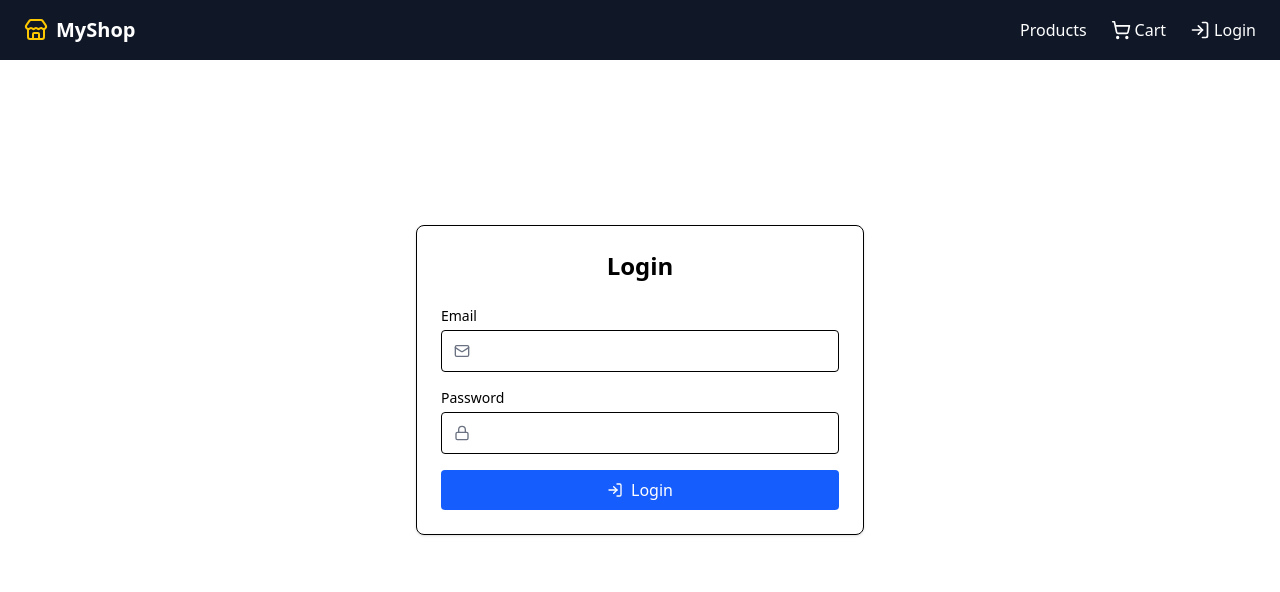
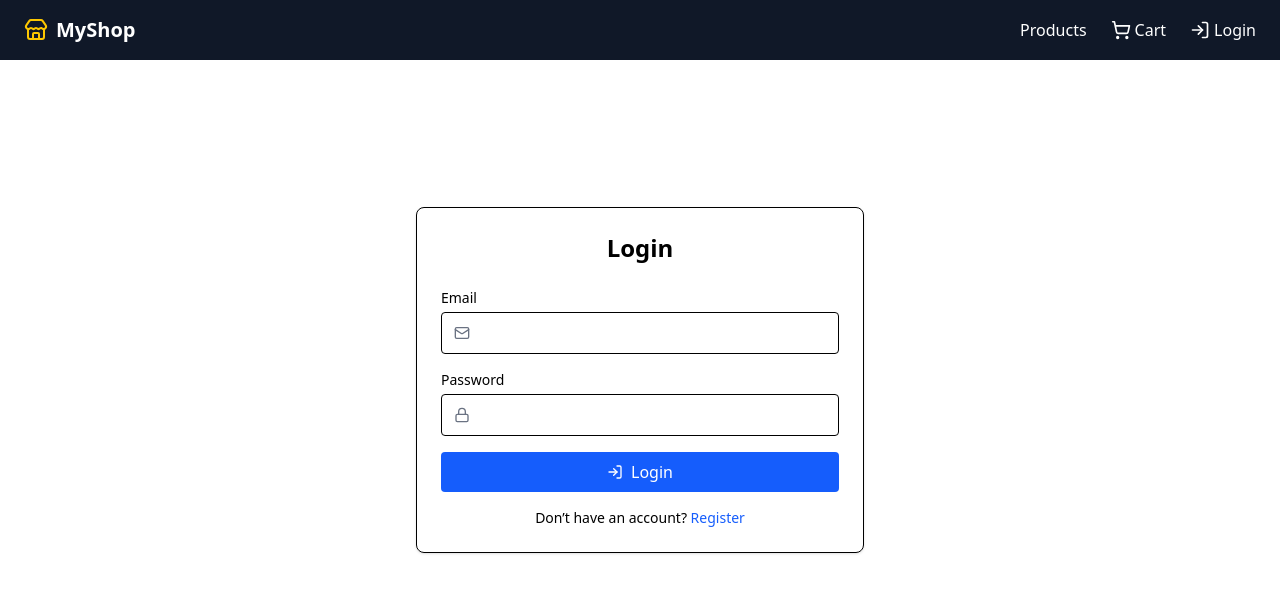
Before and after one commit to Debasis-Hasdah/E-Commerce, a React (Vite) app: page /login in a window 1280 px wide. Shown: the top 592 px of the page. Built offline with nearby package versions, Linux system fonts and the light colour scheme.

Commit message:
add register link in the login page

```diff
--- a/src/pages/Login.jsx
+++ b/src/pages/Login.jsx
@@ -1,6 +1,8 @@
 import { Mail, Lock, LogIn } from "lucide-react";
 import { useState } from "react";
 import axios from "axios";
+import { Link } from "react-router-dom";
+
 
 export default function Login() {
   const [email, setEmail] = useState("");
@@ -92,6 +94,17 @@ export default function Login() {
             {error}
           </p>
         )}
+
+        <p className="mt-4 text-sm text-center">
+  Don’t have an account?{" "}
+  <Link
+    to="/register"
+    className="text-blue-600 hover:underline font-medium"
+  >
+    Register
+  </Link>
+</p>
+
       </form>
     </div>
   );
--- a/src/pages/Register.jsx
+++ b/src/pages/Register.jsx
@@ -1,5 +1,6 @@
-import { User, Mail, Lock, UserPlus } from "lucide-react";
+import { Mail, Lock, UserPlus, User } from "lucide-react";
 import { useState } from "react";
+import axios from "axios";
 
 export default function Register() {
   const [name, setName] = useState("");
@@ -7,11 +8,14 @@ export default function Register() {
   const [password, setPassword] = useState("");
   const [confirmPassword, setConfirmPassword] = useState("");
   const [error, setError] = useState("");
+  const [success, setSuccess] = useState("");
 
-  const handleSubmit = (e) => {
+  const handleSubmit = async (e) => {
     e.preventDefault();
     setError("");
+    setSuccess("");
 
+    // Frontend validation
     if (!name || !email || !password || !confirmPassword) {
       setError("All fields are required");
       return;
@@ -22,8 +26,23 @@ export default function Register() {
       return;
     }
 
-    // Success (backend later)
-    alert("Registration successful");
+    try {
+      await axios.post("http://localhost:8080/auth/register", {
+        name,
+        email,
+        password,
+      });
+
+      setSuccess("Registration successful. You can login now 🎉");
+
+      // clear form
+      setName("");
+      setEmail("");
+      setPassword("");
+      setConfirmPassword("");
+    } catch (err) {
+      setError(err.response?.data || "Registration failed");
+    }
   };
 
   return (
@@ -33,7 +52,7 @@ export default function Register() {
         className="w-full max-w-md border rounded-lg p-6 shadow"
       >
         <h1 className="text-2xl font-bold text-center mb-6">
-          Create Account
+          Register
         </h1>
 
         {/* Name */}
@@ -46,7 +65,6 @@ export default function Register() {
             <input
               type="text"
               className="flex-1 p-2 outline-none"
-              placeholder="Your name"
               value={name}
               onChange={(e) => setName(e.target.value)}
             />
@@ -63,7 +81,6 @@ export default function Register() {
             <input
               type="email"
               className="flex-1 p-2 outline-none"
-              placeholder="you@example.com"
               value={email}
               onChange={(e) => setEmail(e.target.value)}
             />
@@ -80,7 +97,6 @@ export default function Register() {
             <input
               type="password"
               className="flex-1 p-2 outline-none"
-              placeholder="••••••••"
               value={password}
               onChange={(e) => setPassword(e.target.value)}
             />
@@ -97,7 +113,6 @@ export default function Register() {
             <input
               type="password"
               className="flex-1 p-2 outline-none"
-              placeholder="••••••••"
               value={confirmPassword}
               onChange={(e) => setConfirmPassword(e.target.value)}
             />
@@ -113,10 +128,17 @@ export default function Register() {
           Register
         </button>
 
-        {/* Error Message */}
+        {/* ERROR */}
         {error && (
           <p className="mt-3 text-sm text-red-600 text-center">
             {error}
+          </p>
+        )}
+
+        {/* SUCCESS */}
+        {success && (
+          <p className="mt-3 text-sm text-green-600 text-center">
+            {success}
           </p>
         )}
       </form>
```
